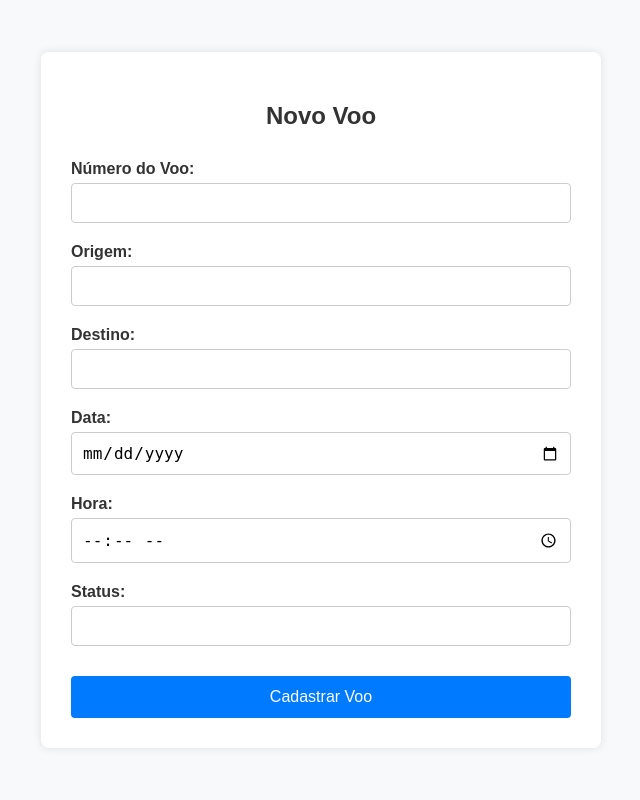
After one commit to LuisBarretto11/Projeto-Web-Servidor, a PHP site: page /views/cadastro.view.php in a window 1280 px wide. The commit adds this page. Shown: the whole page, without its empty margins (319-959 px from the left). Run offline with PHP 8.4, Linux system fonts and the light colour scheme.

Commit message:
Felipe_finalizado
Minha parte finalizada

```diff
--- /dev/null
+++ b/projeto-php/css/cadastro.css
@@ -0,0 +1,87 @@
+body {
+    display: flex;
+    align-items: center;
+    justify-content: center;
+    min-height: 100vh;
+    margin: 0;
+    font-family: Arial, sans-serif;
+    background-color: #f8f9fa;
+}
+
+.container {
+    width: 100%;
+    max-width: 500px;
+    padding: 30px;
+    background-color: #ffffff;
+    border-radius: 8px;
+    box-shadow: 0 0 10px rgba(0, 0, 0, 0.1);
+    text-align: center;
+}
+
+h2 {
+    font-size: 24px;
+    color: #333;
+    margin-bottom: 20px;
+}
+
+form {
+    display: flex;
+    flex-direction: column;
+}
+
+label {
+    color: #333;
+    font-weight: bold;
+    margin: 10px 0 5px;
+    text-align: left;
+}
+
+input[type="text"],
+input[type="date"],
+input[type="time"] {
+    padding: 10px;
+    border: 1px solid #ccc;
+    border-radius: 4px;
+    font-size: 16px;
+    margin-bottom: 10px;
+}
+
+button {
+    padding: 12px;
+    font-size: 16px;
+    border: none;
+    border-radius: 4px;
+    color: #fff;
+    background-color: #007bff;
+    cursor: pointer;
+    transition: background-color 0.3s;
+    margin-top: 20px;
+}
+
+button:hover {
+    background-color: #0056b3;
+}
+
+.success {
+    color: green;
+    font-size: 14px;
+    margin-top: 10px;
+}
+
+.error {
+    color: red;
+    font-size: 14px;
+    margin-top: 10px;
+}
+
+ul.error {
+    list-style-type: none;
+    padding: 0;
+    margin-top: 10px;
+    text-align: left;
+}
+
+ul.error li {
+    color: red;
+    font-size: 14px;
+}
--- /dev/null
+++ b/projeto-php/views/cadastro.view.php
@@ -0,0 +1,48 @@
+<!DOCTYPE html>
+<html lang="en">
+<head>
+    <meta charset="UTF-8">
+    <meta name="viewport" content="width=device-width, initial-scale=1.0">
+    <title>Cadastro de Voos</title>
+    <link rel="stylesheet" href="css/cadastro.css">
+</head>
+<body>
+    <div class="container">
+        <h2>Novo Voo</h2>
+
+        <?php if (!empty($sucesso)): ?>
+            <p class="success"><?= $sucesso ?></p>
+        <?php endif; ?>
+
+        <?php if (!empty($erro)): ?>
+            <ul class="error">
+                <?php foreach ($erro as $mensagemErro): ?>
+                    <li><?= $mensagemErro ?></li>
+                <?php endforeach; ?>
+            </ul>
+        <?php endif; ?>
+
+        <form action="cadastro.php?action=store" method="post">
+            <label>Número do Voo:</label>
+            <input type="text" name="numero_voo" required>
+
+            <label>Origem:</label>
+            <input type="text" name="origem" required>
+
+            <label>Destino:</label>
+            <input type="text" name="destino" required>
+
+            <label>Data:</label>
+            <input type="date" name="data" required>
+
+            <label>Hora:</label>
+            <input type="time" name="horario" required>
+
+            <label>Status:</label>
+            <input type="text" name="status" required>
+
+            <button type="submit">Cadastrar Voo</button>
+        </form>
+    </div>
+</body>
+</html>
--- a/projeto-php/views/home.view.php
+++ b/projeto-php/views/home.view.php
@@ -1,6 +1,7 @@
 <div>
     <div class="home-buttons">
         <form action="cadastro.php" method="GET">
+            <input type="hidden" name="action" value="create">
             <button type="submit">Cadastrar Voos</button>
         </form>
         <form action="listagem.php" method="GET">
```
Also changed, not shown: projeto-php/cadastro.php (added, +16 -0 lines), projeto-php/controllers/cadastro.controller.php (added, +28 -0 lines), projeto-php/models/cadastro.models.php (added, +32 -0 lines).
